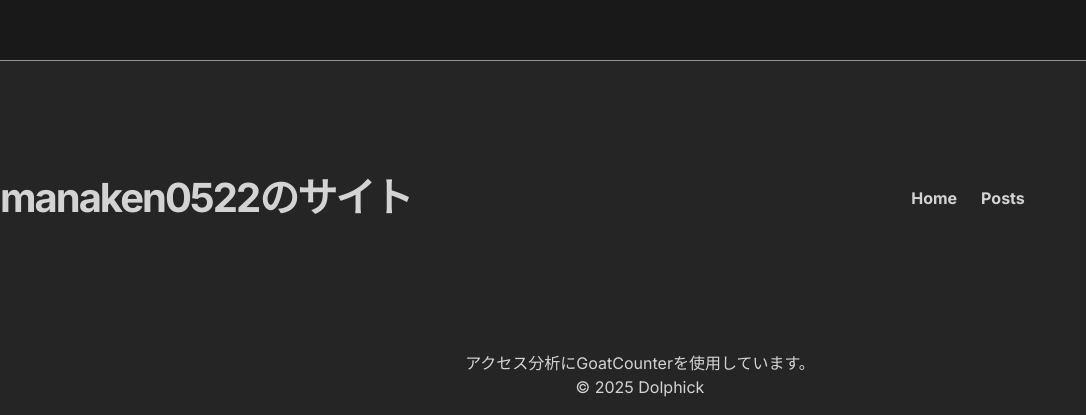
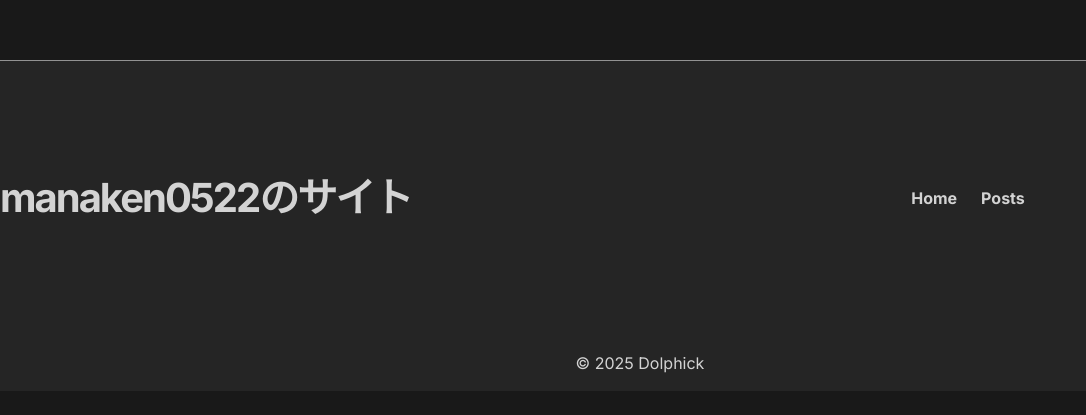
Before and after one commit to manaken0522/manaken0522.com, a Next.js app: page / in a window 1280 px wide. Shown: the part 961-1376 px from the top of the page, without its empty margins (0-1086 px from the left). After the commit the page ends 1352 px from the top, so only its background shows below. Built offline with nearby package versions, Linux system fonts and the light colour scheme.

Commit message:
goatcounter削除

```diff
--- a/src/app/_components/footer.tsx
+++ b/src/app/_components/footer.tsx
@@ -17,10 +17,7 @@ export default function Footer() {
 					</a>
 				</div>
 			</div>
-			<div className="text-center p-4">
-				アクセス分析にGoatCounterを使用しています。
-				<br />© 2025 Dolphick
-			</div>
+			<div className="text-center p-4">© 2025 Dolphick</div>
 		</footer>
 	);
 }
--- a/src/app/layout.tsx
+++ b/src/app/layout.tsx
@@ -58,11 +58,6 @@ export default function RootLayout({
 					type="application/rss+xml"
 					href="/feed.xml"
 				/>
-				<script
-					data-goatcounter="https://manaken0522.goatcounter.com/count"
-					async
-					src="//gc.zgo.at/count.js"
-				></script>
 			</head>
 			<body className={cn(inter.className, "bg-black/90 text-white/80")}>
 				<Header />
```
